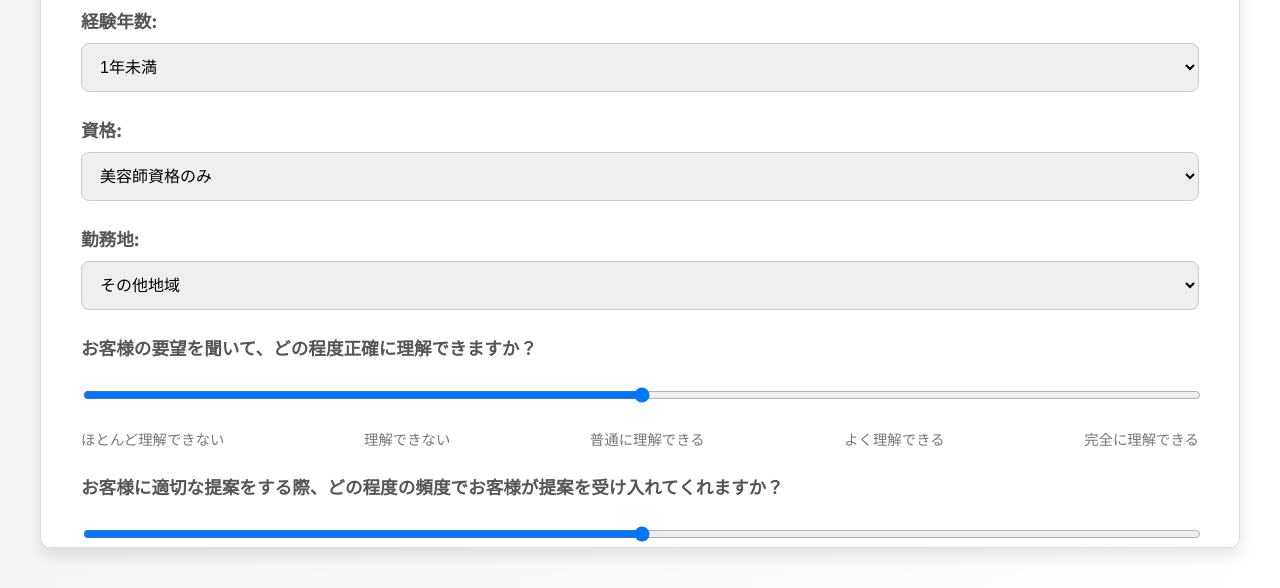
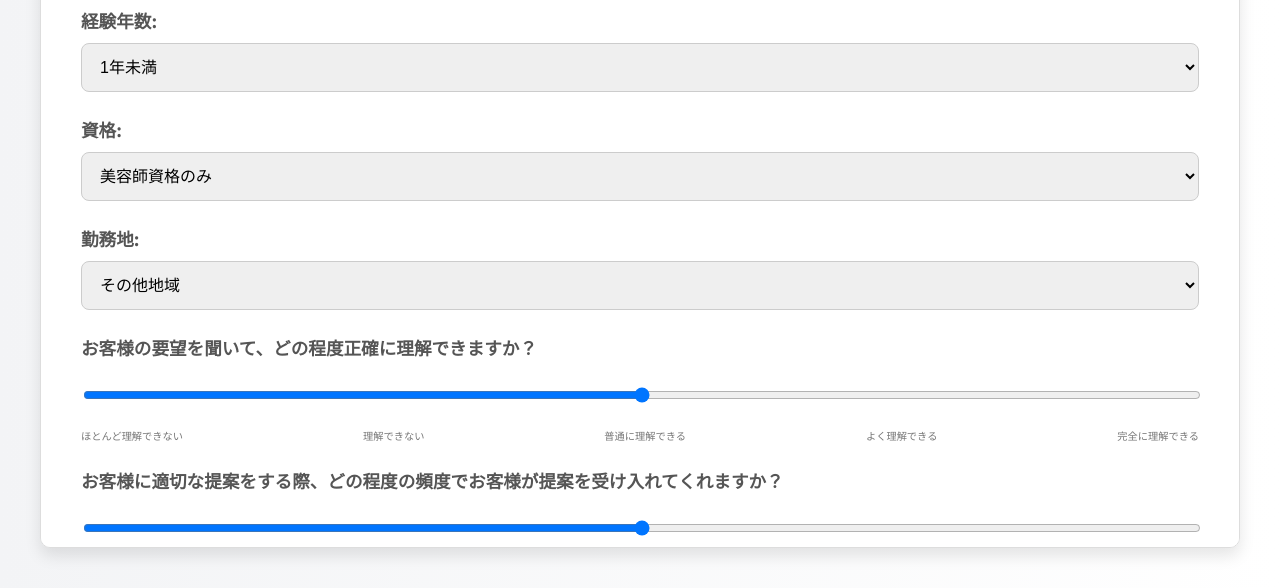
Before and after one commit to fujikawaQbnet9119/simulation20240620, a plain HTML site: page index.html in a window 1280 px wide. Shown: the part 212-800 px from the top of the page. Drawn offline with Linux system fonts and the light colour scheme.

Commit message:
Update styles.css

```diff
--- a/styles.css
+++ b/styles.css
@@ -135,9 +135,13 @@ button:active {
 .range-labels {
     display: flex;
     justify-content: space-between;
-    font-size: 0.9em;
+    font-size: 0.8em;
     color: #777;
     margin-top: 5px;
+}
+
+.range-labels span {
+    font-size: 0.8em;  /* フォントサイズを調整 */
 }
 
 @media (max-width: 600px) {
```
